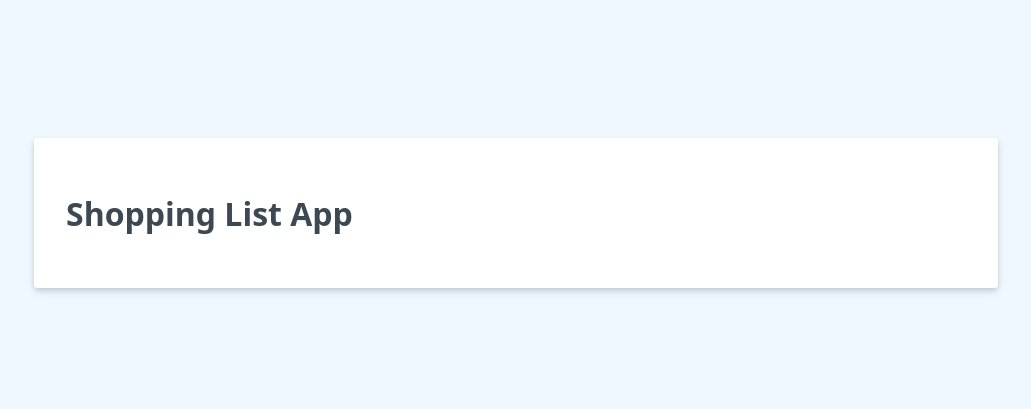
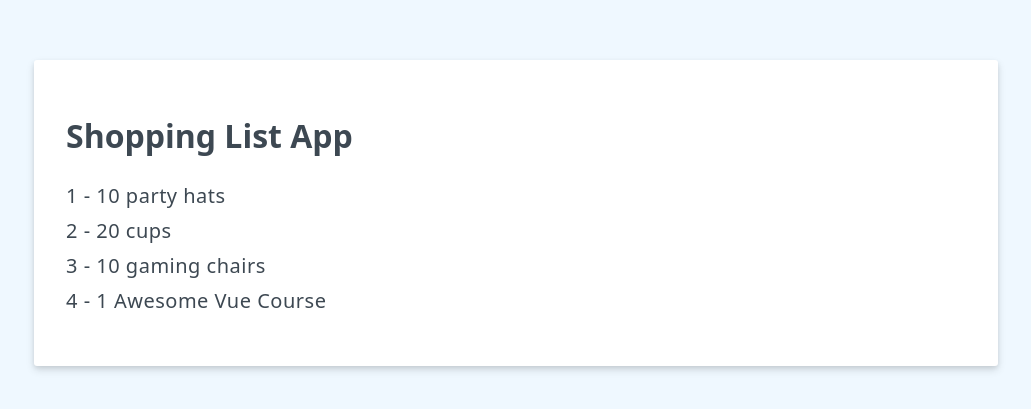
Before and after one commit to azamatkhabibullaev/vue3-composition-api, a Vue app: page / in a window 1280 px wide. Shown: the part 187-596 px from the top of the page, without its empty margins (124-1155 px from the left). Built offline with nearby package versions, Linux system fonts and the light colour scheme.

Commit message:
List rendering

```diff
--- a/src/App.vue
+++ b/src/App.vue
@@ -2,12 +2,27 @@
 import { ref } from 'vue'
 
 const header = ref('Shopping List App')
+
+const items = ref([
+  {id: 1, label: '10 party hats'},
+  {id: 2, label: '20 cups'},
+  {id: 3, label: '10 gaming chairs'},
+  {id: 3, label: '1 Awesome Vue Course'}
+])
 </script>
 
 <template>
   <h1>
     {{ header }}
   </h1>
+  <ul>
+    <li
+      v-for="({id, label}, index) in items"
+      :key="id"
+    >
+      {{ index + 1 }} - {{ label }}
+    </li>
+  </ul>
 </template>
 
 <style>
```
